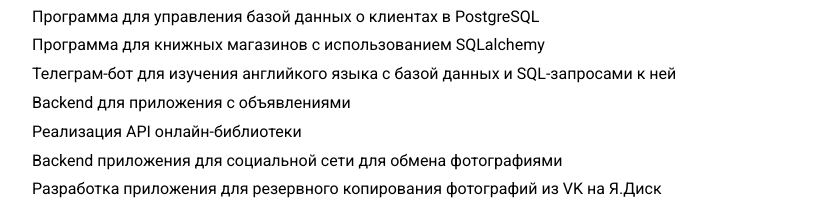
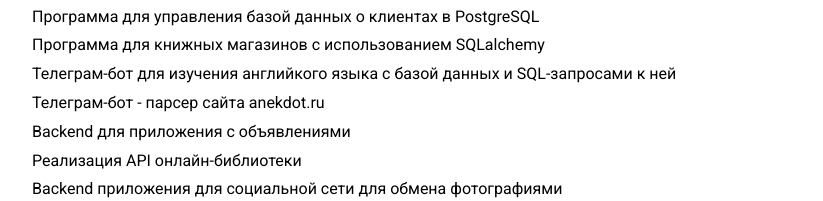
Before and after one commit to MariyaTokarevaa/MariyaTokareva.github.io, a plain HTML site: page index.html in a window 1280 px wide. Shown: the part 597-798 px from the top of the page, without its empty margins (228-1051 px from the left). Drawn offline with Linux system fonts and the light colour scheme.

Commit message:
New commit

```diff
--- a/index.html
+++ b/index.html
@@ -71,6 +71,9 @@
                         <li><a href="https://github.com/MariyaTokarevaa/EnglishBot"
                                target="_blank">
                                Телеграм-бот для изучения английкого языка с базой данных и SQL-запросами к ней</a></li>
+                               <li><a href="https://github.com/MariyaTokarevaa/web-scraping"
+                                target="_blank">
+                                Телеграм-бот - парсер сайта anekdot.ru</a></li>
                         <li><a href="https://github.com/MariyaTokarevaa/django_project_3.3"
                                target="_blank">
                                Backend для приложения с объявлениями</a></li>
```
